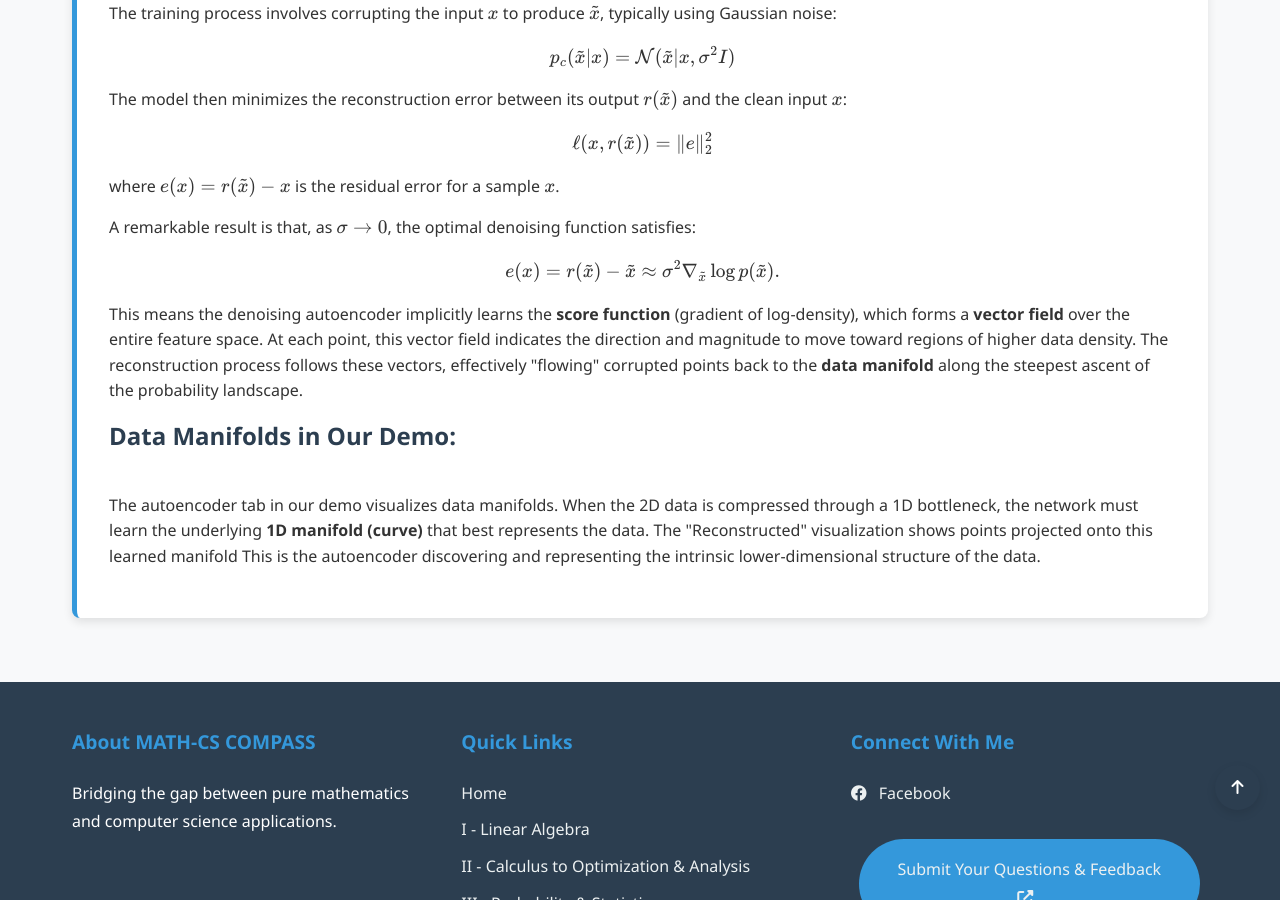
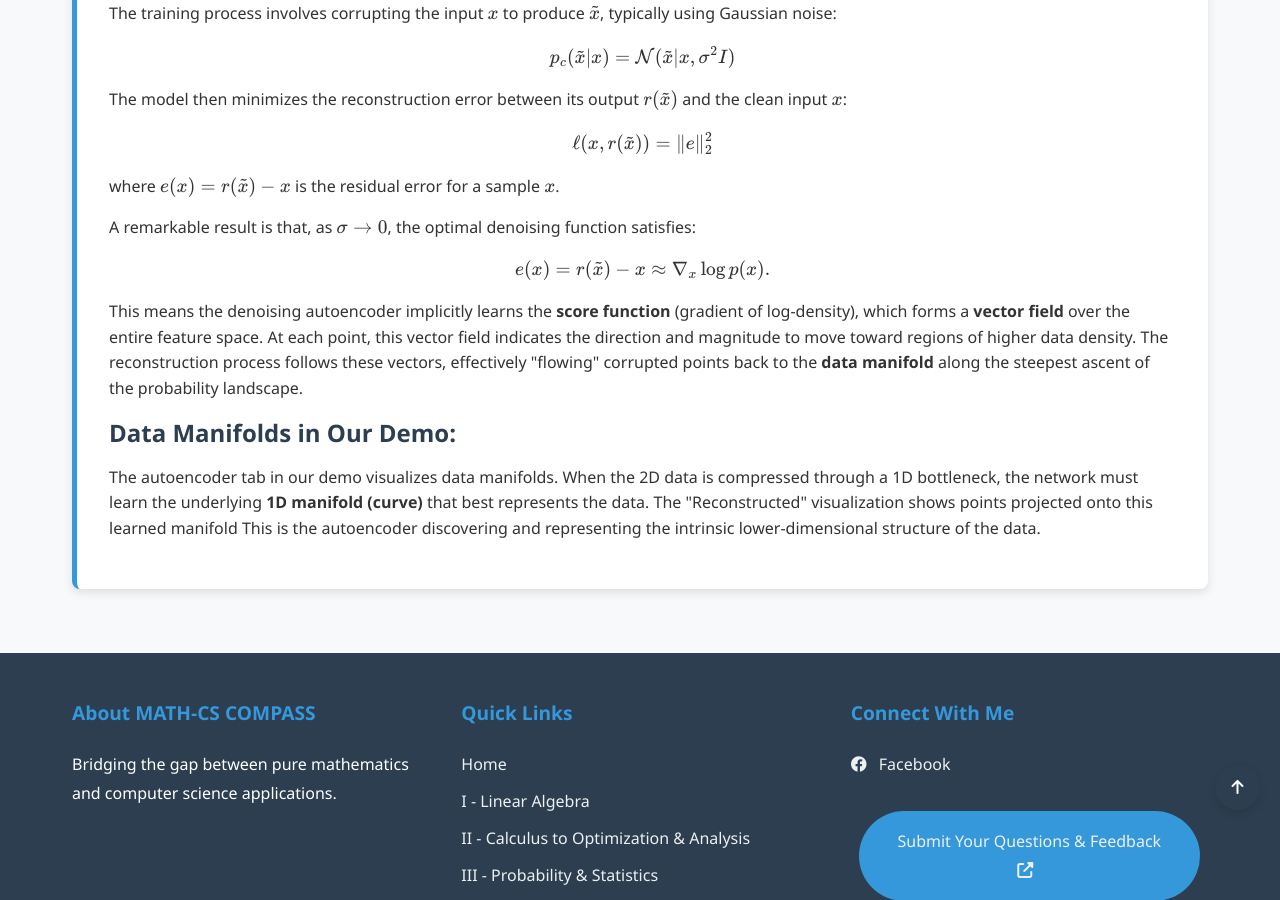
Before and after one commit to Yusukey01/yusukey01.github.io, a Jekyll site: the page built from Mathematics/Machine_learning/pca.html, in a window 1280 px wide and 900 px high, scrolled down 6327 px. Built offline with Jekyll 4.4.1, drawn with Linux system fonts in a browser that asks for light colours.

```diff
--- a/Mathematics/Machine_learning/pca.html
+++ b/Mathematics/Machine_learning/pca.html
@@ -233,7 +233,7 @@ uses_python: false
                 <p>
                    A remarkable result is that, as \(\sigma \to 0\), the optimal denoising function satisfies:
                     \[
-                    e(x) = r(\tilde{x}) - \tilde{x} \approx \sigma^2 \nabla_{\tilde{x}} \log p(\tilde{x}).
+                    e(x) = r(\tilde{x}) - x \approx \nabla_{x} \log p(x).
                     \]
                     This means the denoising autoencoder implicitly learns the <strong>score function</strong>
                     (gradient of log-density), which forms a <strong>vector field</strong> over the entire feature space.
@@ -243,7 +243,7 @@ uses_python: false
                 </p>
 
                 <p>
-                    <h3> <strong>Data Manifolds in Our Demo:</strong></h3><br>
+                    <h3> <strong>Data Manifolds in Our Demo:</strong></h3>
                     The autoencoder tab in our demo visualizes data manifolds. When the 2D data is compressed
                     through a 1D bottleneck, the network must learn the underlying <strong>1D manifold (curve)</strong>
                     that best represents the data. The "Reconstructed" visualization shows points projected onto this learned
```
